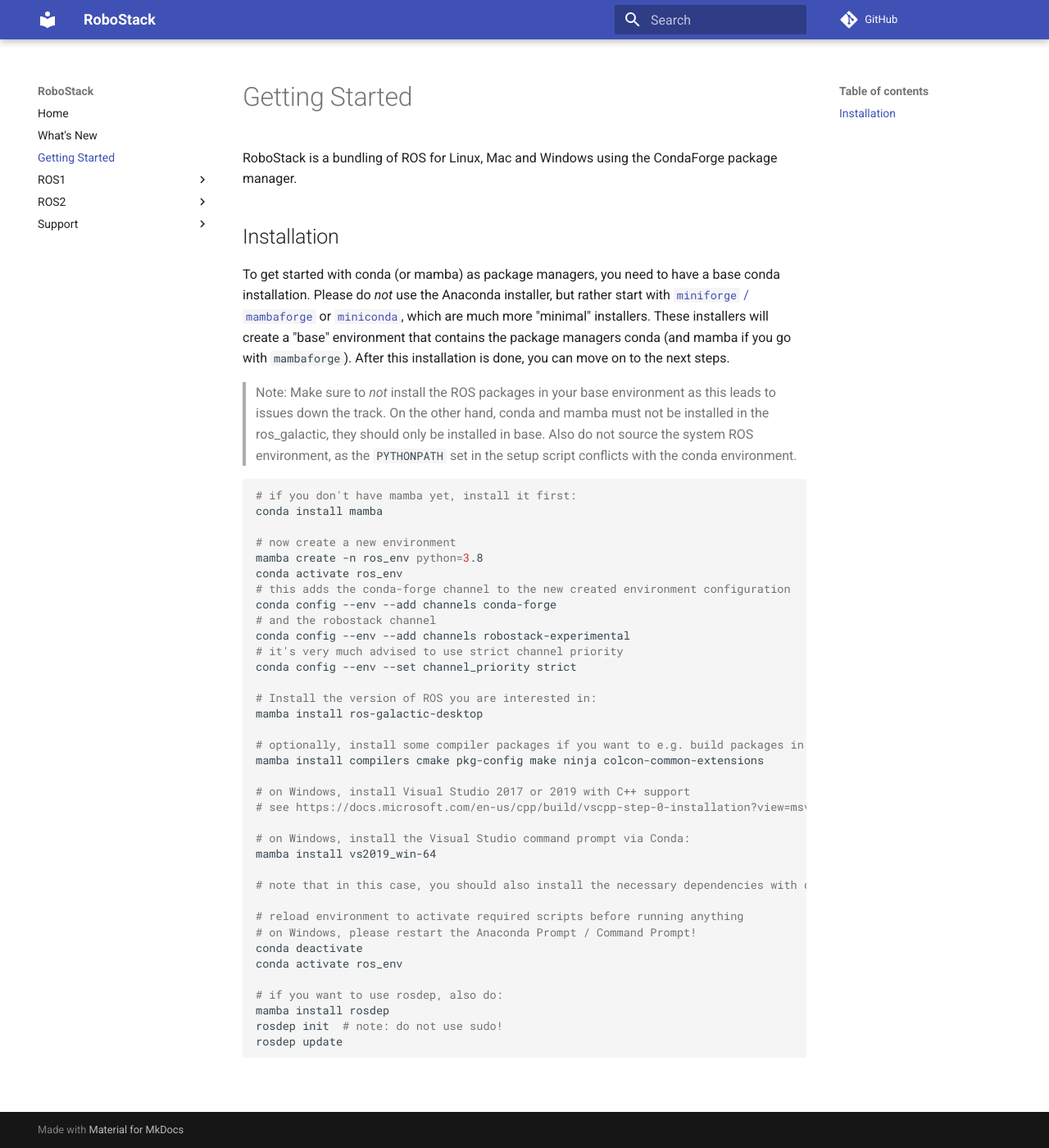
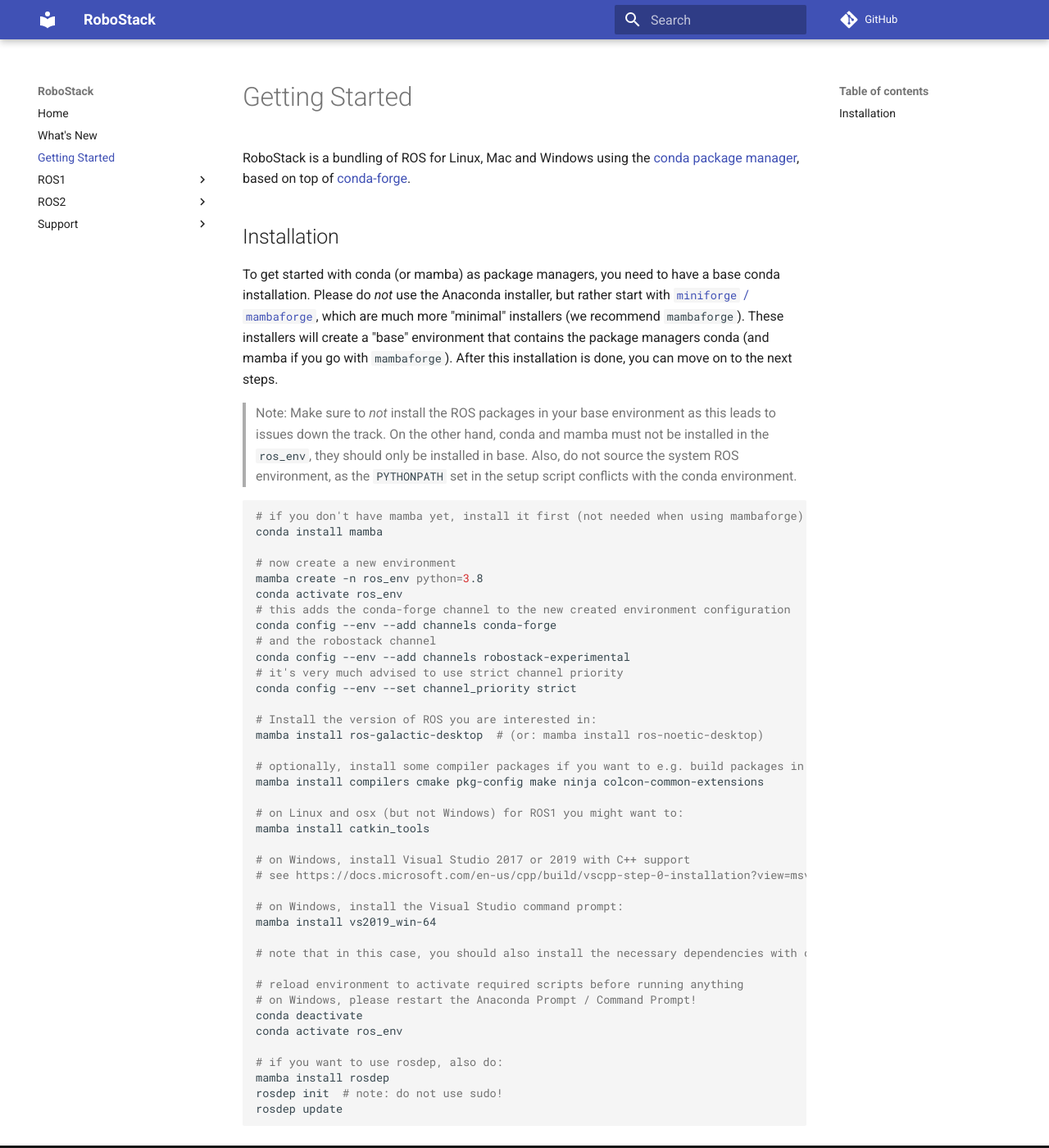
Before and after one commit to RoboStack/robostack.github.io, an MkDocs documentation site: the page built from docs/GettingStarted.md, in a window 1280 px wide and 1400 px high. Shown: the whole window at 82% size. Built offline with MkDocs 1.6.1 and Material for MkDocs 9.7.7, drawn with Linux system fonts in a browser that asks for light colours; comment, search, counter and statistics services are not loaded.

Commit message:
Minor tweaks

````diff
--- a/docs/GettingStarted.md
+++ b/docs/GettingStarted.md
@@ -1,13 +1,13 @@
 # Getting Started
-RoboStack is a bundling of ROS for Linux, Mac and Windows using the CondaForge package manager.
+RoboStack is a bundling of ROS for Linux, Mac and Windows using the [conda package manager](https://docs.conda.io/en/latest/), based on top of [conda-forge](https://conda-forge.org/).
 
 ## Installation
-To get started with conda (or mamba) as package managers, you need to have a base conda installation. Please do _not_ use the Anaconda installer, but rather start with [`miniforge` / `mambaforge`](https://github.com/conda-forge/miniforge) or [`miniconda`](https://docs.conda.io/en/latest/miniconda.html), which are much more "minimal" installers. These installers will create a "base" environment that contains the package managers conda (and mamba if you go with `mambaforge`). After this installation is done, you can move on to the next steps.
+To get started with conda (or mamba) as package managers, you need to have a base conda installation. Please do _not_ use the Anaconda installer, but rather start with [`miniforge` / `mambaforge`](https://github.com/conda-forge/miniforge), which are much more "minimal" installers (we recommend `mambaforge`). These installers will create a "base" environment that contains the package managers conda (and mamba if you go with `mambaforge`). After this installation is done, you can move on to the next steps.
 
-> Note: Make sure to _not_ install the ROS packages in your base environment as this leads to issues down the track. On the other hand, conda and mamba must not be installed in the ros_galactic, they should only be installed in base. Also do not source the system ROS environment, as the `PYTHONPATH` set in the setup script conflicts with the conda environment.
+> Note: Make sure to _not_ install the ROS packages in your base environment as this leads to issues down the track. On the other hand, conda and mamba must not be installed in the `ros_env`, they should only be installed in base. Also, do not source the system ROS environment, as the `PYTHONPATH` set in the setup script conflicts with the conda environment.
 
 ```bash
-# if you don't have mamba yet, install it first:
+# if you don't have mamba yet, install it first (not needed when using mambaforge):
 conda install mamba
 
 # now create a new environment
@@ -21,15 +21,18 @@
 conda config --env --set channel_priority strict
 
 # Install the version of ROS you are interested in:
-mamba install ros-galactic-desktop
+mamba install ros-galactic-desktop  # (or: mamba install ros-noetic-desktop)
 
 # optionally, install some compiler packages if you want to e.g. build packages in a colcon_ws:
 mamba install compilers cmake pkg-config make ninja colcon-common-extensions
 
+# on Linux and osx (but not Windows) for ROS1 you might want to:
+mamba install catkin_tools
+
 # on Windows, install Visual Studio 2017 or 2019 with C++ support
 # see https://docs.microsoft.com/en-us/cpp/build/vscpp-step-0-installation?view=msvc-160
 
-# on Windows, install the Visual Studio command prompt via Conda:
+# on Windows, install the Visual Studio command prompt:
 mamba install vs2019_win-64
 
 # note that in this case, you should also install the necessary dependencies with conda/mamba, if possible
````
